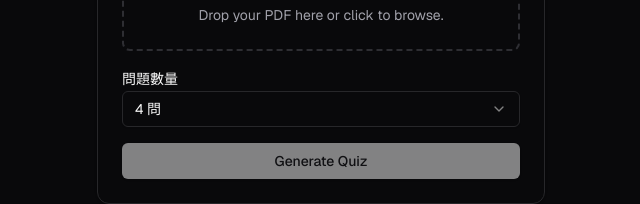
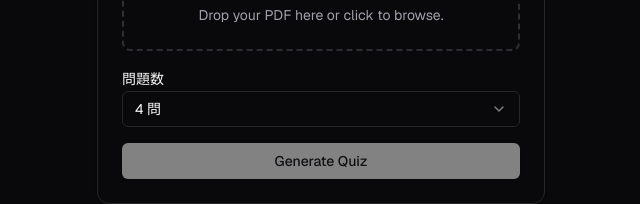
Before and after one commit to liuchiawei/pdf-to-quiz-generator, a Next.js app: page / in a window 1280 px wide. Shown: the part 465-669 px from the top of the page, without its empty margins (319-959 px from the left). Built offline with nearby package versions, Linux system fonts and the light colour scheme.

Commit message:
Update page.tsx

```diff
--- a/app/(preview)/page.tsx
+++ b/app/(preview)/page.tsx
@@ -193,7 +193,7 @@ export default function ChatWithFiles() {
             </div>
 
             <div className="space-y-2">
-              <Label htmlFor="questions-length">問題數量</Label>
+              <Label htmlFor="questions-length">問題数</Label>
               {mounted ? (
                 <Select
                   value={questionsLength.toString()}
```
